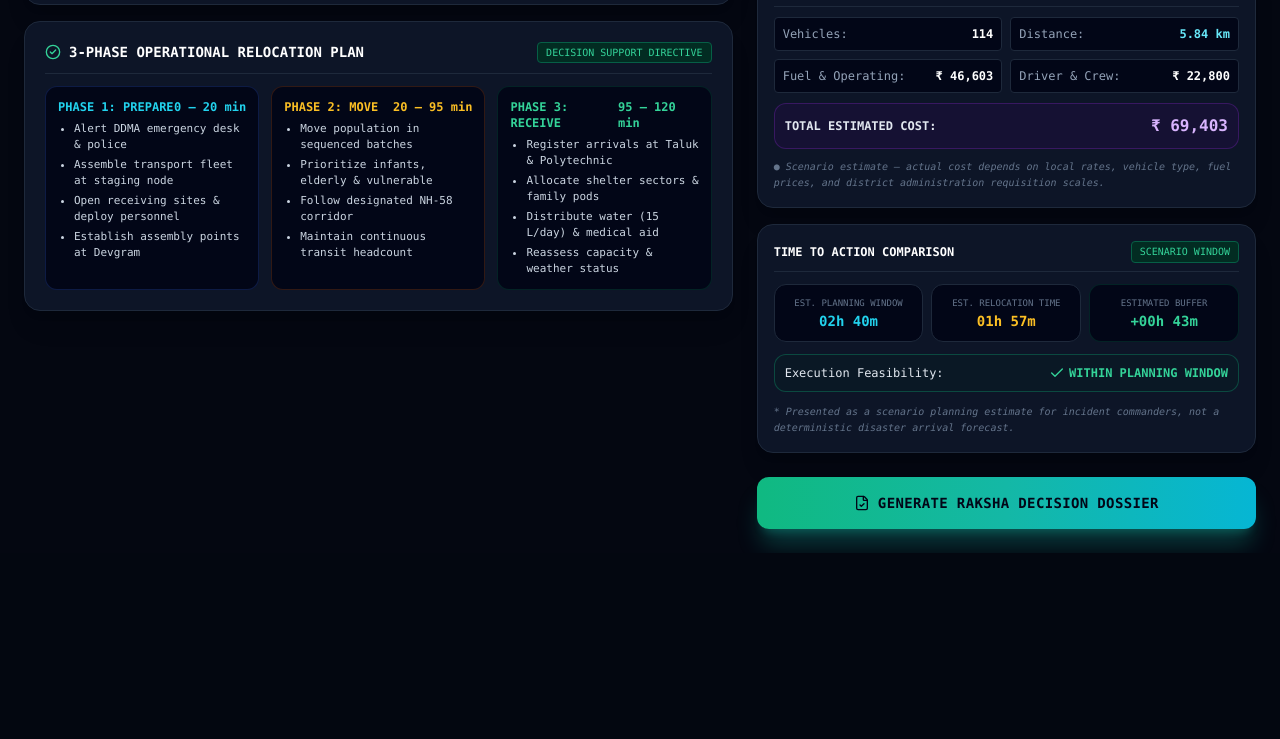
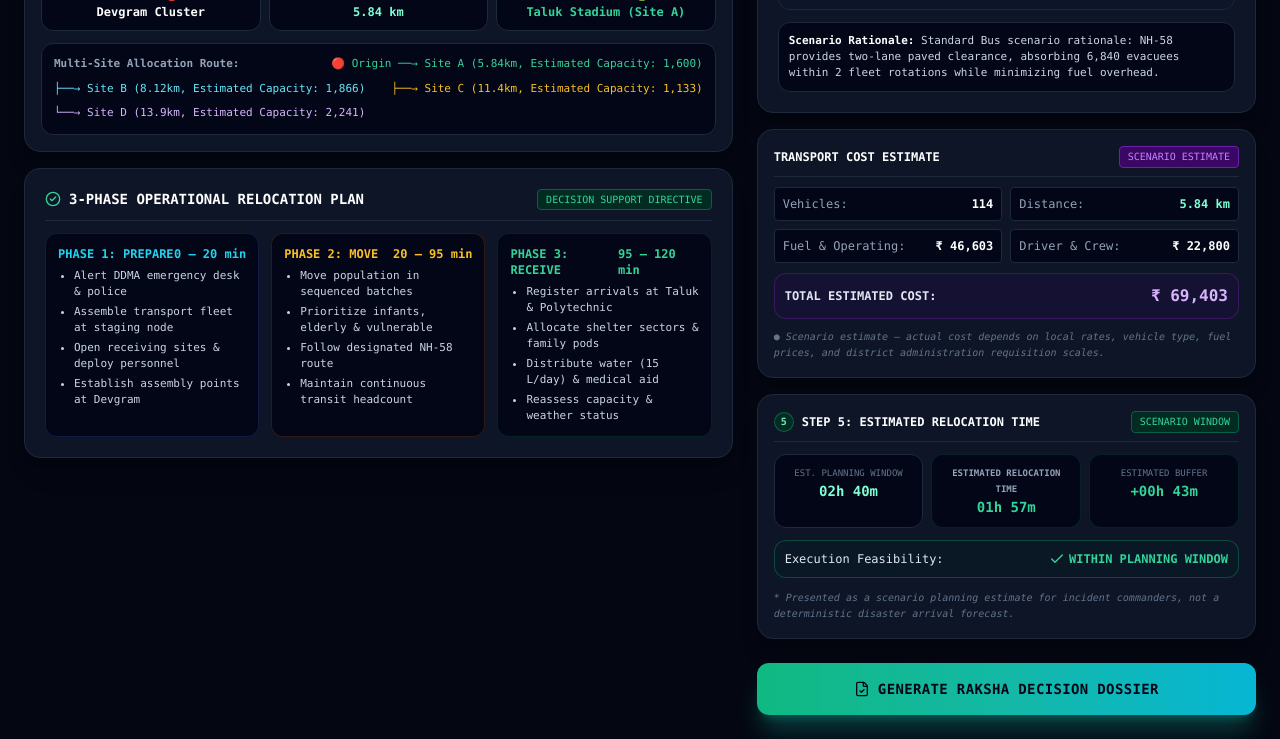
Before and after one commit to saran-1305/Raksha, a FastAPI app: page /logistics in a window 1280 px wide. Shown: the part 868-1607 px from the top of the page. Before the commit the page ends 1420 px from the top, so only its background shows below. Run offline with FastAPI, Linux system fonts and the light colour scheme; some libraries are stand-ins or nearby versions.

Commit message:
feat(logistics): integrate 5-stage decision pipeline and refine terminology for operational presentation

```diff
--- a/templates/logistics.html
+++ b/templates/logistics.html
@@ -97,14 +97,83 @@
     <div class="bg-slate-950/90 border-b border-slate-800/80 px-6 py-2">
         <div class="max-w-[1850px] mx-auto flex flex-wrap items-center justify-between gap-3 text-[11px] font-mono">
             <div class="flex items-center gap-2">
-                <span class="text-slate-400">TRANSIT CORRIDOR:</span>
+                <span class="text-slate-400">PRIMARY ROUTE:</span>
                 <span class="text-white font-bold bg-slate-800 px-2.5 py-0.5 rounded border border-slate-700">Devgram Habitation ➔ NH-58 ➔ Taluk Stadium</span>
-                <span class="text-cyan-400 font-bold">5.84 km</span>
+                <span class="text-[#7fffd4] font-bold">5.84 km</span>
             </div>
             <div class="flex items-center gap-4">
                 <span>PEOPLE TO RELOCATE: <b class="text-amber-400">6,840</b></span>
                 <span>SANCTUARIES: <b class="text-emerald-400">4 SITES</b></span>
                 <span>ESTIMATED SAFE CAPACITY: <b class="text-emerald-400">7,182</b></span>
+            </div>
+        </div>
+    </div>
+
+    <!-- ================= OPERATIONAL DECISION PIPELINE (5-STAGE JUDGE STORYLINE) ================= -->
+    <div class="bg-slate-900/90 border-b border-slate-800/80 px-6 py-3 shadow-lg">
+        <div class="max-w-[1850px] mx-auto">
+            <div class="flex flex-col xl:flex-row items-start xl:items-center justify-between gap-3">
+                <div class="flex items-center gap-2 font-mono">
+                    <span class="w-2 h-2 rounded-full bg-[#7fffd4] animate-pulse"></span>
+                    <span class="text-xs font-bold text-[#7fffd4] uppercase tracking-wider">OPERATIONAL DECISION PIPELINE</span>
+                    <span class="text-[10px] text-slate-500 hidden sm:inline">| END-TO-END EVIDENTIARY WORKFLOW</span>
+                </div>
+
+                <!-- 5 Pipeline Steps -->
+                <div class="flex items-center gap-2 sm:gap-2.5 flex-wrap font-mono text-xs w-full xl:w-auto">
+                    <!-- Step 1 -->
+                    <div class="flex items-center gap-2 px-3 py-1.5 rounded-xl bg-slate-950/90 border border-[#7fffd4]/30 shadow-sm">
+                        <span class="w-5 h-5 rounded-full bg-cyan-950 text-[#7fffd4] border border-cyan-500/40 flex items-center justify-center text-[10px] font-bold">1</span>
+                        <div class="flex flex-col">
+                            <span class="font-bold text-white text-[11px] leading-tight">REAL ROUTE DATA</span>
+                            <span class="text-[9px] text-[#7fffd4]">5.84 km NH-58 GIS</span>
+                        </div>
+                    </div>
+
+                    <span class="text-slate-600 font-bold hidden md:inline">➔</span>
+
+                    <!-- Step 2 -->
+                    <div class="flex items-center gap-2 px-3 py-1.5 rounded-xl bg-slate-950/90 border border-purple-500/30 shadow-sm">
+                        <span class="w-5 h-5 rounded-full bg-purple-950 text-purple-300 border border-purple-500/40 flex items-center justify-center text-[10px] font-bold">2</span>
+                        <div class="flex flex-col">
+                            <span class="font-bold text-white text-[11px] leading-tight">USER-CONFIGURED TRANSPORT</span>
+                            <span class="text-[9px] text-purple-300">60-Seat Fleet Config</span>
+                        </div>
+                    </div>
+
+                    <span class="text-slate-600 font-bold hidden md:inline">➔</span>
+
+                    <!-- Step 3 -->
+                    <div class="flex items-center gap-2 px-3 py-1.5 rounded-xl bg-slate-950/90 border border-blue-500/30 shadow-sm">
+                        <span class="w-5 h-5 rounded-full bg-blue-950 text-blue-300 border border-blue-500/40 flex items-center justify-center text-[10px] font-bold">3</span>
+                        <div class="flex flex-col">
+                            <span class="font-bold text-white text-[11px] leading-tight">DERIVED VEHICLE REQUIREMENT</span>
+                            <span class="text-[9px] text-blue-300">114 Vehicles Required</span>
+                        </div>
+                    </div>
+
+                    <span class="text-slate-600 font-bold hidden md:inline">➔</span>
+
+                    <!-- Step 4 -->
+                    <div class="flex items-center gap-2 px-3 py-1.5 rounded-xl bg-slate-950/90 border border-amber-500/30 shadow-sm">
+                        <span class="w-5 h-5 rounded-full bg-amber-950 text-amber-300 border border-amber-500/40 flex items-center justify-center text-[10px] font-bold">4</span>
+                        <div class="flex flex-col">
+                            <span class="font-bold text-white text-[11px] leading-tight">TRIP ALLOCATION</span>
+                            <span class="text-[9px] text-amber-300">2 Rotations / Multi-Site</span>
+                        </div>
+                    </div>
+
+                    <span class="text-slate-600 font-bold hidden md:inline">➔</span>
+
+                    <!-- Step 5 -->
+                    <div class="flex items-center gap-2 px-3 py-1.5 rounded-xl bg-slate-950/90 border border-emerald-500/40 shadow-sm bg-emerald-950/20">
+                        <span class="w-5 h-5 rounded-full bg-emerald-900 text-emerald-300 border border-emerald-500/50 flex items-center justify-center text-[10px] font-bold">5</span>
+                        <div class="flex flex-col">
+                            <span class="font-bold text-emerald-300 text-[11px] leading-tight">ESTIMATED RELOCATION TIME</span>
+                            <span class="text-[9px] text-emerald-400 font-bold">01h 35m (Buffer +01h 05m)</span>
+                        </div>
+                    </div>
+                </div>
             </div>
         </div>
     </div>
@@ -117,13 +186,13 @@
             <div class="bg-slate-900/90 border border-slate-800 rounded-2xl p-4 shadow-xl flex flex-col gap-3">
                 <div class="flex items-center justify-between border-b border-slate-800 pb-2.5">
                     <div class="flex items-center gap-2">
-                        <i data-lucide="navigation" class="w-4 h-4 text-purple-400"></i>
+                        <span class="w-5 h-5 rounded-full bg-cyan-950 text-[#7fffd4] border border-cyan-500/40 flex items-center justify-center text-[10px] font-bold">1</span>
                         <h2 class="font-extrabold text-sm sm:text-base text-white font-mono">
-                            OPERATIONAL RELOCATION ROUTE MAP
+                            STEP 1: REAL ROUTE DATA
                         </h2>
                     </div>
-                    <span class="text-xs font-mono text-cyan-300 bg-blue-950 px-2.5 py-1 rounded border border-blue-800">
-                        Primary Corridor: NH-58 (Paved 2-Lane)
+                    <span class="text-xs font-mono text-[#7fffd4] bg-cyan-950/60 px-2.5 py-1 rounded border border-cyan-800/60">
+                        Primary Route: NH-58 (Paved 2-Lane)
                     </span>
                 </div>
 
@@ -138,7 +207,7 @@
                     </div>
                     <div class="p-2.5 rounded-xl bg-slate-950 border border-slate-800">
                         <span class="text-slate-500 text-[10px] block">DISTANCE</span>
-                        <span class="text-cyan-300 font-bold">5.84 km</span>
+                        <span class="text-[#7fffd4] font-bold">5.84 km</span>
                     </div>
                     <div class="p-2.5 rounded-xl bg-slate-950 border border-slate-800">
                         <span class="text-slate-500 text-[10px] block">DESTINATION 🟢</span>
@@ -148,11 +217,11 @@
 
                 <!-- Multi-Site Branching Scheme -->
                 <div class="p-3 rounded-xl bg-slate-950 border border-slate-800 font-mono text-[11px] text-slate-300 flex items-center justify-between flex-wrap gap-2">
-                    <span class="text-slate-400">Multi-Site Route Network:</span>
-                    <span class="text-emerald-400">🔴 Origin ──→ Site A (5.84km, 1,600 cap)</span>
-                    <span class="text-cyan-300">├──→ Site B (8.12km, 1,866 cap)</span>
-                    <span class="text-amber-400">├──→ Site C (11.4km, 1,133 cap)</span>
-                    <span class="text-purple-300">└──→ Site D (13.9km, 2,241 cap)</span>
+                    <span class="text-slate-400 font-bold">Multi-Site Allocation Route:</span>
+                    <span class="text-emerald-400">🔴 Origin ──→ Site A (5.84km, Estimated Capacity: 1,600)</span>
+                    <span class="text-cyan-300">├──→ Site B (8.12km, Estimated Capacity: 1,866)</span>
+                    <span class="text-amber-400">├──→ Site C (11.4km, Estimated Capacity: 1,133)</span>
+                    <span class="text-purple-300">└──→ Site D (13.9km, Estimated Capacity: 2,241)</span>
                 </div>
             </div>
 
@@ -192,7 +261,7 @@
                         <ul class="text-[11px] text-slate-300 space-y-1 pl-4 list-disc">
                             <li>Move population in sequenced batches</li>
                             <li>Prioritize infants, elderly &amp; vulnerable</li>
-                            <li>Follow designated NH-58 corridor</li>
+                            <li>Follow designated NH-58 route</li>
                             <li>Maintain continuous transit headcount</li>
                         </ul>
                     </div>
@@ -217,12 +286,12 @@
         <!-- ================= RIGHT: LOGISTICS CALCULATOR (~45% / 5 COLS) ================= -->
         <div class="lg:col-span-5 flex flex-col gap-4 font-mono text-xs">
 
-            <!-- 1. Parameterized Transport Calculator (Configurable) -->
+            <!-- Step 2: Parameterized Transport Calculator (Configurable) -->
             <div class="bg-slate-900/90 border border-slate-800 rounded-2xl p-5 shadow-xl flex flex-col gap-4">
                 <div class="flex items-center justify-between border-b border-slate-800 pb-2.5">
                     <div class="flex items-center gap-2">
-                        <i data-lucide="sliders" class="w-4 h-4 text-purple-400"></i>
-                        <h3 class="font-extrabold text-sm text-white">CONFIGURABLE TRANSPORT SCENARIO</h3>
+                        <span class="w-5 h-5 rounded-full bg-purple-950 text-purple-300 border border-purple-500/40 flex items-center justify-center text-[10px] font-bold">2</span>
+                        <h3 class="font-extrabold text-sm text-white">STEP 2: USER-CONFIGURED TRANSPORT</h3>
                     </div>
                     <span class="text-[10px] text-purple-300 bg-purple-950 px-2 py-0.5 rounded border border-purple-800">
                         INTERACTIVE PLANNER
@@ -233,7 +302,7 @@
                 <div class="grid grid-cols-2 gap-3">
                     <div>
                         <label class="text-[10px] text-slate-400 uppercase block mb-1">Vehicle Type</label>
-                        <select id="cfgVehicleType" onchange="recalcLogistics()" class="w-full bg-slate-950 border border-slate-700 rounded-lg px-2.5 py-1.5 text-white font-bold text-xs focus:border-cyan-400">
+                        <select id="cfgVehicleType" onchange="recalcLogistics()" class="w-full bg-slate-950 border border-slate-700 rounded-lg px-2.5 py-1.5 text-white font-bold text-xs focus:border-[#7fffd4]">
                             <option value="bus" selected>Standard Bus (60 Seat)</option>
                             <option value="minibus">Mini Bus (30 Seat)</option>
                             <option value="truck">Utility Truck (40 Capacity)</option>
@@ -262,24 +331,27 @@
                     </div>
                 </div>
 
-                <!-- Live Calculated Metrics -->
+                <!-- Steps 3 & 4: Live Calculated Metrics -->
                 <div class="grid grid-cols-3 gap-2 text-center pt-2 border-t border-slate-800">
-                    <div class="p-2.5 rounded-xl bg-slate-950 border border-purple-900/40">
-                        <span class="text-slate-500 text-[9px] block">VEHICLES REQ</span>
-                        <span id="calcVehiclesReq" class="text-base font-black text-purple-300">114</span>
+                    <div class="p-2.5 rounded-xl bg-slate-950 border border-blue-900/40">
+                        <span class="text-[8px] text-blue-400 font-bold block uppercase tracking-wider">STEP 3</span>
+                        <span class="text-slate-400 text-[9px] block font-bold">DERIVED VEHICLES REQ</span>
+                        <span id="calcVehiclesReq" class="text-base font-black text-blue-300">114</span>
                     </div>
-                    <div class="p-2.5 rounded-xl bg-slate-950 border border-cyan-900/40">
-                        <span class="text-slate-500 text-[9px] block">TRIPS REQUIRED</span>
-                        <span id="calcTripsReq" class="text-base font-black text-cyan-300">2 Trips</span>
+                    <div class="p-2.5 rounded-xl bg-slate-950 border border-amber-900/40">
+                        <span class="text-[8px] text-amber-400 font-bold block uppercase tracking-wider">STEP 4</span>
+                        <span class="text-slate-400 text-[9px] block font-bold">TRIP ALLOCATION</span>
+                        <span id="calcTripsReq" class="text-base font-black text-amber-300">2 Trips</span>
                     </div>
                     <div class="p-2.5 rounded-xl bg-slate-950 border border-emerald-900/40">
-                        <span class="text-slate-500 text-[9px] block">TOTAL VEHICLE HRS</span>
+                        <span class="text-[8px] text-emerald-400 font-bold block uppercase tracking-wider">OUTPUT</span>
+                        <span class="text-slate-400 text-[9px] block font-bold">ESTIMATED VEHICLE HOURS</span>
                         <span id="calcTotalVehHrs" class="text-base font-black text-emerald-400">148 hrs</span>
                     </div>
                 </div>
             </div>
 
-            <!-- 2. Transport Mode Comparison -->
+            <!-- Transport Mode Comparison with Selected Scenario -->
             <div class="bg-slate-900/90 border border-slate-800 rounded-2xl p-5 shadow-xl flex flex-col gap-3">
                 <span class="text-[10px] text-slate-400 uppercase font-bold">MODE OPTIONS COMPARISON</span>
                 <div class="border border-slate-800 rounded-xl overflow-hidden">
@@ -288,13 +360,13 @@
                             <tr>
                                 <th class="p-2">Mode</th>
                                 <th class="p-2">Total Time</th>
-                                <th class="p-2">Cost Index</th>
+                                <th class="p-2">Estimated Cost Index</th>
                                 <th class="p-2">Capacity</th>
                             </tr>
                         </thead>
                         <tbody class="divide-y divide-slate-800 bg-slate-900/50">
                             <tr class="bg-emerald-950/20 text-emerald-300 font-bold">
-                                <td class="p-2">Standard Bus (Recommended)</td>
+                                <td class="p-2">Standard Bus (Selected Scenario)</td>
                                 <td class="p-2">3.2 h</td>
                                 <td class="p-2">₹₹ (Moderate)</td>
                                 <td class="p-2">HIGH</td>
@@ -322,7 +394,7 @@
                 </div>
 
                 <div class="p-2.5 rounded-xl bg-slate-950 border border-slate-800 text-[11px] text-slate-300">
-                    <b class="text-white">Recommendation Rationale:</b> Standard Bus is optimal because NH-58 provides two-lane paved clearance, absorbing 6,840 evacuees within 2 fleet rotations while minimizing fuel overhead.
+                    <b class="text-white">Scenario Rationale:</b> Standard Bus scenario rationale: NH-58 provides two-lane paved clearance, absorbing 6,840 evacuees within 2 fleet rotations while minimizing fuel overhead.
                 </div>
             </div>
 
@@ -340,7 +412,7 @@
                     </div>
                     <div class="p-2 rounded bg-slate-950 border border-slate-800 flex justify-between">
                         <span class="text-slate-400">Distance:</span>
-                        <span class="text-cyan-300 font-bold">5.84 km</span>
+                        <span class="text-[#7fffd4] font-bold">5.84 km</span>
                     </div>
                     <div class="p-2 rounded bg-slate-950 border border-slate-800 flex justify-between">
                         <span class="text-slate-400">Fuel &amp; Operating:</span>
@@ -362,21 +434,24 @@
                 </p>
             </div>
 
-            <!-- 4. Time to Action / Estimated Planning Window -->
+            <!-- Step 5: Time to Action / Estimated Relocation Time -->
             <div class="bg-slate-900/90 border border-slate-800 rounded-2xl p-4 shadow-xl flex flex-col gap-3">
                 <div class="flex justify-between items-center border-b border-slate-800 pb-2">
-                    <span class="text-xs font-bold text-white uppercase">TIME TO ACTION COMPARISON</span>
+                    <div class="flex items-center gap-2">
+                        <span class="w-5 h-5 rounded-full bg-emerald-950 text-emerald-300 border border-emerald-500/40 flex items-center justify-center text-[10px] font-bold">5</span>
+                        <span class="text-xs font-bold text-white uppercase">STEP 5: ESTIMATED RELOCATION TIME</span>
+                    </div>
                     <span class="text-[10px] text-emerald-400 bg-emerald-950 px-2 py-0.5 rounded border border-emerald-800">SCENARIO WINDOW</span>
                 </div>
 
                 <div class="grid grid-cols-3 gap-2 text-center">
                     <div class="p-2.5 rounded-xl bg-slate-950 border border-slate-800">
                         <span class="text-slate-500 text-[9px] block">EST. PLANNING WINDOW</span>
-                        <span class="text-sm font-black text-cyan-400">02h 40m</span>
+                        <span class="text-sm font-black text-[#7fffd4]">02h 40m</span>
                     </div>
-                    <div class="p-2.5 rounded-xl bg-slate-950 border border-slate-800">
-                        <span class="text-slate-500 text-[9px] block">EST. RELOCATION TIME</span>
-                        <span id="timeReloc" class="text-sm font-black text-amber-400">01h 35m</span>
+                    <div class="p-2.5 rounded-xl bg-slate-950 border border-emerald-900/40 bg-emerald-950/20">
+                        <span class="text-slate-400 text-[9px] block font-bold">ESTIMATED RELOCATION TIME</span>
+                        <span id="timeReloc" class="text-sm font-black text-emerald-400">01h 35m</span>
                     </div>
                     <div class="p-2.5 rounded-xl bg-slate-950 border border-emerald-900/40">
                         <span class="text-slate-500 text-[9px] block">ESTIMATED BUFFER</span>
@@ -447,12 +522,12 @@
                 color: '#7fffd4',
                 weight: 3,
                 fillOpacity: 1
-            }).addTo(routeMap).bindPopup("<b>🟢 Primary Sanctuary: Taluk Stadium</b><br>1,600 Capacity [ESTIMATED]");
+            }).addTo(routeMap).bindPopup("<b>🟢 Primary Sanctuary: Taluk Stadium</b><br>Estimated Capacity: 1,600");
 
             // Branch Sites
-            L.circleMarker([30.3680, 79.2780], { radius: 7, fillColor: '#10b981', color: '#fff', weight: 1.5, fillOpacity: 1 }).addTo(routeMap).bindPopup("<b>Site B: Polytechnic Campus</b><br>1,866 Capacity");
-            L.circleMarker([30.3850, 79.2990], { radius: 7, fillColor: '#10b981', color: '#fff', weight: 1.5, fillOpacity: 1 }).addTo(routeMap).bindPopup("<b>Site C: Higher Sec School</b><br>1,133 Capacity");
-            L.circleMarker([30.4010, 79.3150], { radius: 7, fillColor: '#10b981', color: '#fff', weight: 1.5, fillOpacity: 1 }).addTo(routeMap).bindPopup("<b>Site D: Agri Research Farm</b><br>2,400 Capacity");
+            L.circleMarker([30.3680, 79.2780], { radius: 7, fillColor: '#10b981', color: '#fff', weight: 1.5, fillOpacity: 1 }).addTo(routeMap).bindPopup("<b>Site B: Polytechnic Campus</b><br>Estimated Capacity: 1,866");
+            L.circleMarker([30.3850, 79.2990], { radius: 7, fillColor: '#10b981', color: '#fff', weight: 1.5, fillOpacity: 1 }).addTo(routeMap).bindPopup("<b>Site C: Higher Sec School</b><br>Estimated Capacity: 1,133");
+            L.circleMarker([30.4010, 79.3150], { radius: 7, fillColor: '#10b981', color: '#fff', weight: 1.5, fillOpacity: 1 }).addTo(routeMap).bindPopup("<b>Site D: Agri Research Farm</b><br>Estimated Capacity: 2,241");
 
             // Primary Route along NH-58
             const routeCoords = [
@@ -468,7 +543,7 @@
                 weight: 5,
                 opacity: 0.9,
                 dashArray: '8, 8'
-            }).addTo(routeMap).bindTooltip("NH-58 Primary Transit Route (5.84 km)");
+            }).addTo(routeMap).bindTooltip("NH-58 Primary Route (5.84 km)");
 
             // Secondary branches
             L.polyline([[30.3540, 79.2560], [30.3680, 79.2780]], { color: '#38bdf8', weight: 3, opacity: 0.7, dashArray: '4, 4' }).addTo(routeMap);
```
